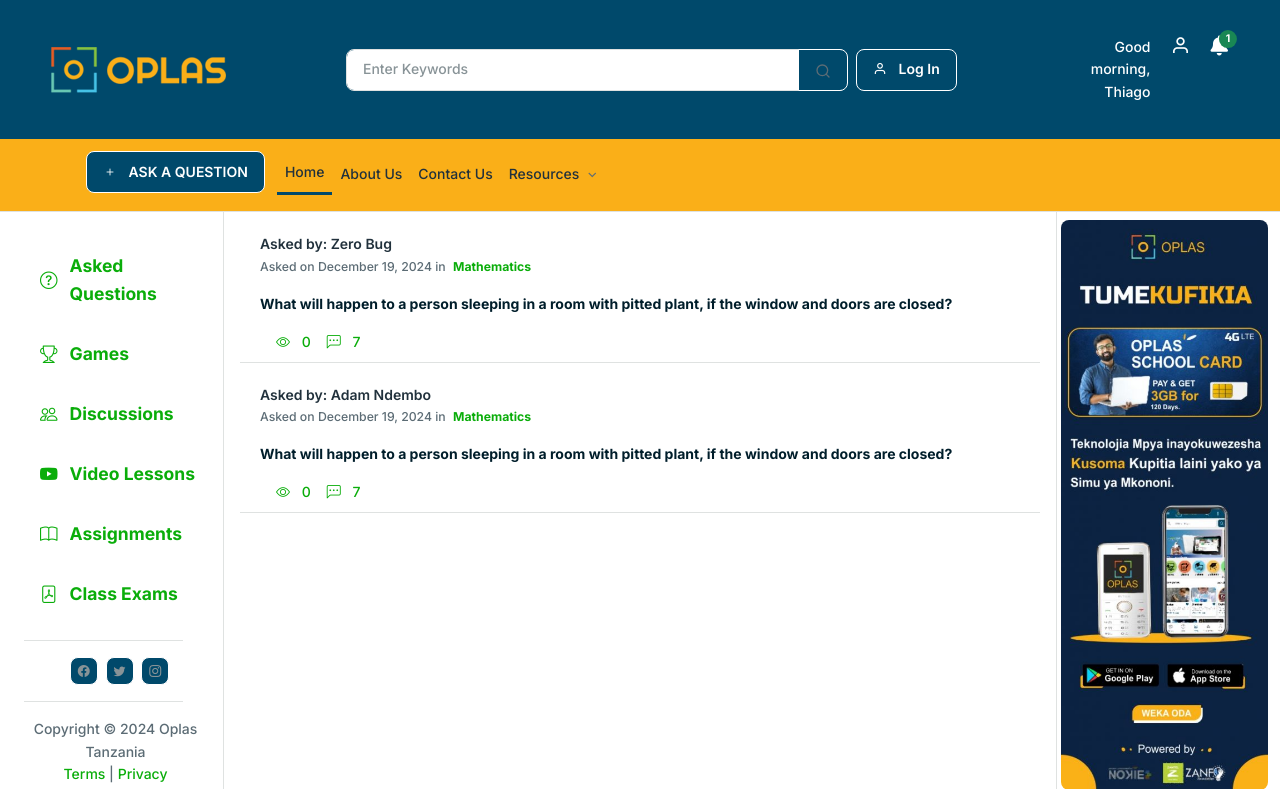
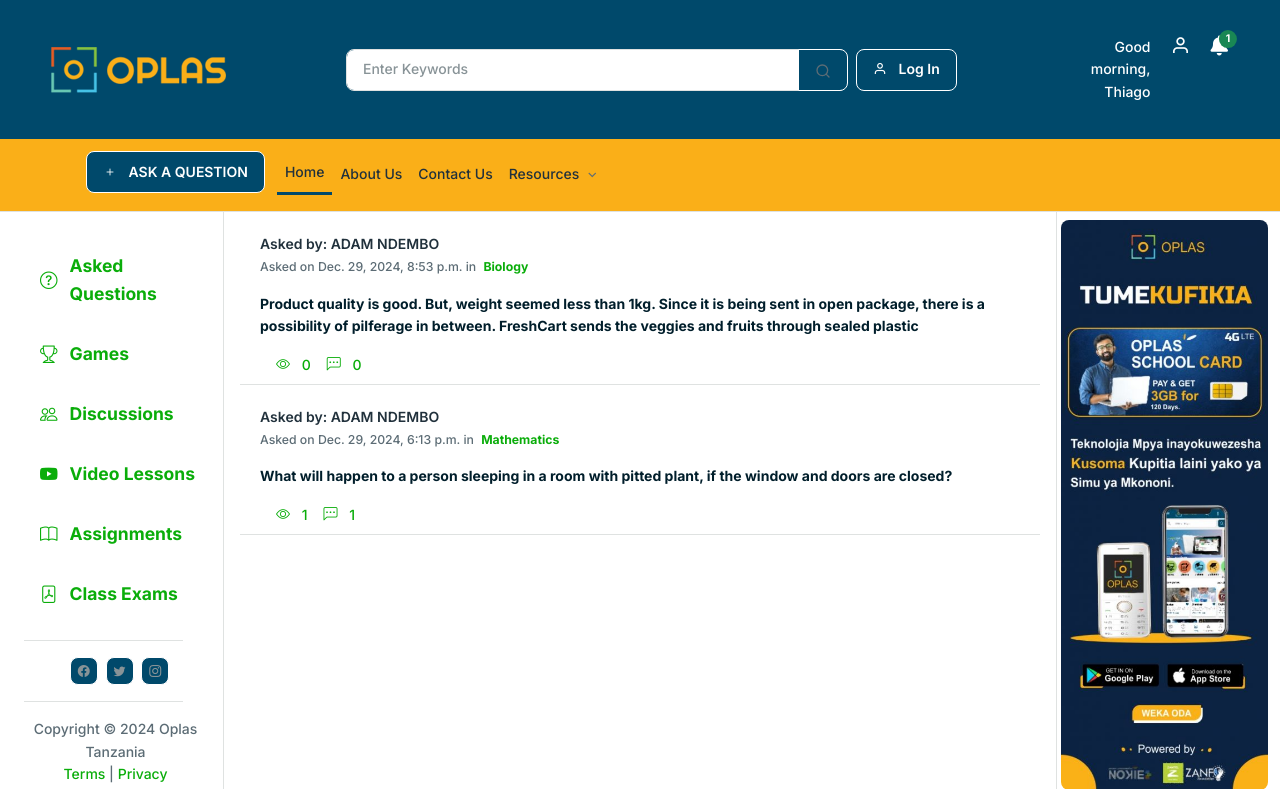
Before and after one commit to kassimbabi/Oplas-Backup-master, a Django app: page /asked-questions in a window 1280 px wide. Shown: the top 789 px of the page. Run offline with Django 5.2, Linux system fonts and the light colour scheme; data comes from the database, SQL or seed files in the repository; both versions use the stored data as it was after the commit; some libraries are stand-ins or nearby versions.

Commit message:
asked questions

```diff
--- a/base/models.py
+++ b/base/models.py
@@ -326,9 +326,15 @@ class AskQuestion(models.Model):
     assignment = models.ForeignKey(AssignToClasses, on_delete=models.CASCADE, related_name="questions")
     question_text = models.TextField()
     is_answered = models.BooleanField(default=False)
+    views = models.PositiveIntegerField(default=0)
     created_at = models.DateTimeField(auto_now_add=True)
     updated_at = models.DateTimeField(auto_now=True)
     display_fields = ['student','assignment','question_text']
+
+    def increment_views(self):
+        self.views += 1
+        self.save()
+
     class Meta:
         ordering = ['-created_at']
 
@@ -337,18 +343,39 @@ class AskQuestion(models.Model):
 
 
 class AnswerQuestion(models.Model):
-    question_ask = models.OneToOneField(AskQuestion, on_delete=models.CASCADE, related_name="answer")
+    question_ask = models.ForeignKey(
+        AskQuestion,
+        on_delete=models.CASCADE,
+        related_name="answers"
+    )
     answer_text = models.TextField()
-    answered_by = models.ForeignKey(User, on_delete=models.CASCADE, limit_choices_to={'role': 'teacher'})
+    answered_by = models.ForeignKey(
+        User,
+        on_delete=models.CASCADE,
+        limit_choices_to={'role': 'teacher'}
+    )
     created_at = models.DateTimeField(auto_now_add=True)
     updated_at = models.DateTimeField(auto_now=True)
-    display_fields = ['question_ask','answer_text','answered_by']
+    display_fields = ['question_ask', 'answer_text', 'answered_by']
+
     class Meta:
         ordering = ['-created_at']
 
     def __str__(self):
         return f"Answer to {self.question_ask}"
 
+# class AnswerQuestion(models.Model):
+#     question_ask = models.OneToOneField(AskQuestion, on_delete=models.CASCADE, related_name="answers")
+#     answer_text = models.TextField()
+#     answered_by = models.ForeignKey(User, on_delete=models.CASCADE, limit_choices_to={'role': 'teacher'})
+#     created_at = models.DateTimeField(auto_now_add=True)
+#     updated_at = models.DateTimeField(auto_now=True)
+#     display_fields = ['question_ask','answer_text','answered_by']
+#     class Meta:
+#         ordering = ['-created_at']
+
+#     def __str__(self):
+#         return f"Answer to {self.question_ask}"
 
 
 class Notification(models.Model):
--- a/base/templates/base/asked-questions.html
+++ b/base/templates/base/asked-questions.html
@@ -4,53 +4,35 @@
 <!-- content here -->
 <div class="container mt-6">
     <div class="col-md-12">
+
+
         <!-- loop start here -->
+        {% for ask_question in ask_questions %}
         <div class="mb-6">
             <div class="d-flex border-bottom pb-2 mb-2">
                 <div class="ms-5">
-                    <h6 class="mb-1">Asked by: Zero Bug</h6>
+                    <h6 class="mb-1">Asked by: {{ask_question.student.first_name}} {{ask_question.student.last_name}}</h6>
                     <p class="small">
-                        <span class="">Asked on December 19, 2024 in</span>
-                        <span class="text-primary ms-1 fw-bold">Mathematics</span>
+                        <span class="">Asked on {{ask_question.created_at}} in </span>
+                        <span class="text-primary ms-1 fw-bold">{{ask_question.subject.SubjectName}}</span>
                     </p>
-                    <p><a href="{% url "view_asked_questions" %}" class="text-dark fw-bold">What will happen to a person sleeping in a room with pitted plant, if the window and doors are closed?</a></p>
+                    <p><a href="{% url "view_asked_questions" ask_question.id %}" class="text-dark fw-bold">{{ask_question.question_text}}</a></p>
 
                     <!-- Icons for Comments, Views, etc. -->
                     <div class="d-flex justify-content-start mt-4">
                         <a href="#" class="ms-4">
-                            <i class="bi bi-eye me-2"></i> 0
+                            <i class="bi bi-eye me-2"></i> {{ ask_question.views }}
                         </a>
                         <a href="#" class="ms-4">
-                            <i class="bi bi-chat-left-dots me-2"></i> 7
+                            <i class="bi bi-chat-left-dots me-2"></i> {{ ask_question.answers.count }}
                         </a>
                     </div>
                 </div>
             </div>
         </div>
+        {% endfor %}
         <!-- loop end here -->
-        <div class="mb-2">
-            <div class="d-flex border-bottom pb-2 mb-2">
-                <div class="ms-5">
-                    <h6 class="mb-1">Asked by: Adam Ndembo</h6>
-                    <p class="small">
-                        <span class="">Asked on December 19, 2024 in</span>
-                        <span class="text-primary ms-1 fw-bold">Mathematics</span>
-                    </p>
-                    <p><a href="{% url "view_asked_questions" %}" class="text-dark fw-bold">What will happen to a person sleeping in a room with pitted plant, if the window and doors are closed?</a></p>
 
-                    <!-- Icons for Comments, Views, etc. -->
-                    <div class="d-flex justify-content-start mt-4">
-                        <a href="#" class="ms-4">
-                            <i class="bi bi-eye me-2"></i> 0
-                        </a>
-                        <a href="#" class="ms-4">
-                            <i class="bi bi-chat-left-dots me-2"></i> 7
-                        </a>
-                    </div>
-                </div>
-            </div>
-        </div>
-        <!-- loop end here -->
 
     </div>
 </div>
--- a/base/urls.py
+++ b/base/urls.py
@@ -13,7 +13,7 @@ urlpatterns = [
     path("contact-us", views.Contact, name="contact"),
     path("view-answers", views.ViewAnswers, name="view_answers"),
     path("asked-questions", views.AskedQestions, name="asked_questions"),
-    path("view-asked-questions", views.ViewAskedQestions, name="view_asked_questions"),
+    path("view-asked-questions/<str:pk>/", views.ViewAskedQestions, name="view_asked_questions"),
 
 
     # path for students views resources
@@ -22,6 +22,7 @@ urlpatterns = [
     path("papers/<int:subject_id>/<int:class_level_id>/", views.papers_view, name="papers-list"),
     path("books/<int:subject_id>/<int:class_level_id>/", views.books_view, name="books-list"),
     path("videos/<int:subject_id>/<int:class_level_id>/", views.videos_view, name="videos-list"),
+
 
 
     # path for classes and levels
--- a/base/views.py
+++ b/base/views.py
@@ -184,19 +184,28 @@ def ViewAnswers(request):
 def AskedQestions(request):
     sitename = "ASKED QUESTIONS | OPLAS TANZANIA"
     page_name = 'Home'
-    context = {
-        'sitename': sitename,
-        'page_name': page_name,
+
+    ask_questions = AskQuestion.objects.all()
+
+    context = {
+        'sitename': sitename,
+        'page_name': page_name,
+        'ask_questions': ask_questions,
     }
 
     return render(request, 'base/asked-questions.html', context)
 
-def ViewAskedQestions(request):
+def ViewAskedQestions(request, pk):
     sitename = "ASKED QUESTIONS | OPLAS TANZANIA"
     page_name = 'Home'
-    context = {
-        'sitename': sitename,
-        'page_name': page_name,
+    ask_questions = AskQuestion.objects.get(id = pk)
+
+
+    context = {
+        'sitename': sitename,
+        'page_name': page_name,
+        'ask_questions': ask_questions,
+
     }
 
     return render(request, 'base/view-asked-questions.html', context)
@@ -2397,3 +2406,6 @@ def answer_question_detail(request, pk):
 
 #==============> comment has errors user no object student exists
 #==============> PROBLEM video extend card , video loading is too much
+
+
+#==============> 24 for subject assigned allowed to send asked question but other year failed "No teacher assigned"
```
Also changed, not shown: base/templates/base/view-asked-questions.html (+17 -6 lines), base/migrations/0016_askquestion_views.py (added), base/migrations/0017_alter_answerquestion_question_ask.py (added), db.sqlite3.
